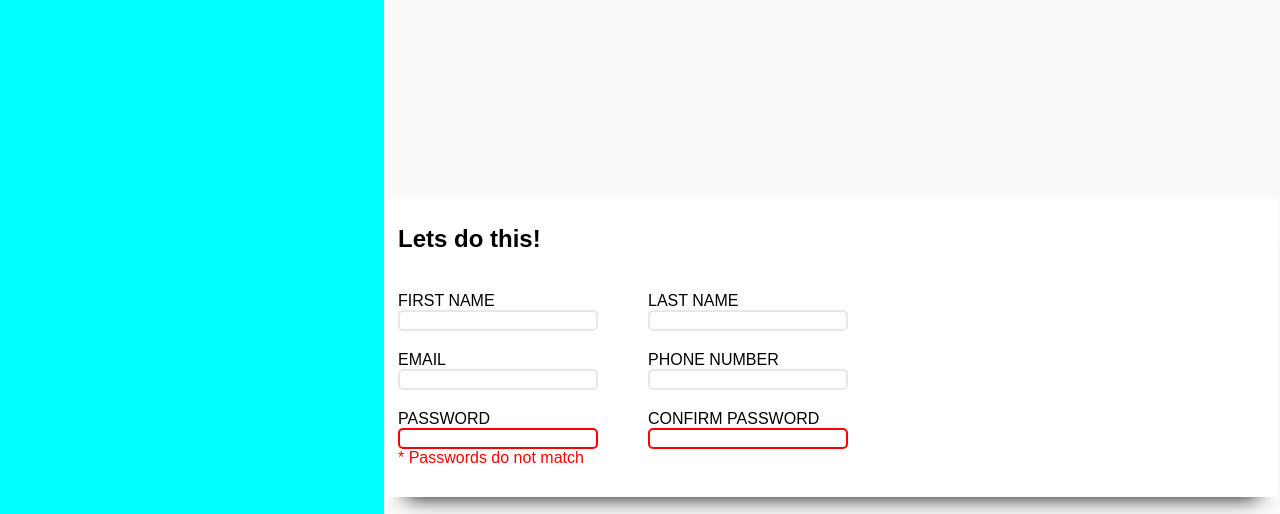
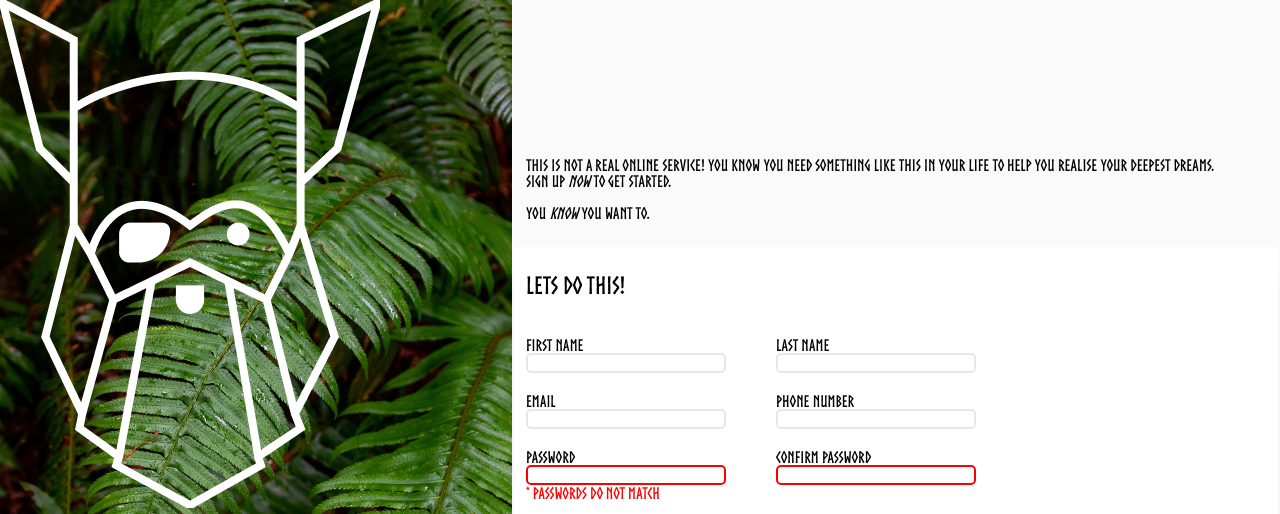
Before and after one commit to purgz/odin-sign-up-form, a plain HTML site: page index.html in a window 1280 px wide. Shown: the top 514 px of the page. Drawn offline with Linux system fonts and the light colour scheme.

Commit message:
progress on left of page

```diff
--- a/index.html
+++ b/index.html
@@ -9,11 +9,24 @@
 </head>
 <body>
     <div class="left">
+        <div class="dark-bar">
+            <img src="images/odin-lined.png" alt="">
+            <h1 id = "odin">ODIN</h1>
+        </div>
+
+    </div>
 
 
-    </div>
+
     <div class="right">
-        <p class = "text"></p>
+        <div class="form-paragraph">
+        <p class = "text">This is not a real online service! You know you need something
+            like this in your life to help you realise your deepest dreams. <br>
+            Sign up <em>now</em> to get started.
+            <br>
+            <br>
+            You <em>know</em> you want to.
+        </p>
 
         <div class="form">
             <form action="#">
@@ -67,7 +80,7 @@
 
 
         </div>
-
+        </div>
 
 
 
--- a/styles.css
+++ b/styles.css
@@ -10,7 +10,7 @@
 
 *{
     box-sizing: border-box;
-    font-family: Arial, Helvetica, sans-serif;
+    font-family: Norse;
     text-decoration: none;
     color: black;
 }
@@ -19,18 +19,30 @@ body{
     margin: 0;
     display: flex;
     height: 100vh;
+    flex-wrap: wrap;
+}
+
+.form-paragraph{
+    display: flex;
+    flex: 1;
+    flex-direction: column;
+    justify-content: center;
 }
 
 .left{
-    background-color: aqua;
-    width: 30%
+    flex: 1;
+    min-width: 250px;
+    background-image: url("images/background.jpg");
+    background-size:cover;
+    background-repeat: no-repeat;
 }
 
 .right{
+    flex: 1;
     display: flex;
     flex-direction: column;
     justify-content: space-between;
-    width: 70%;
+    min-width: 60%;
     background-color: var(--background-color);
 }
 
@@ -124,3 +136,23 @@ input[type = "submit"]:hover{
     content:'* Passwords do not match';
     color: red;
 }
+
+.text{
+    margin-inline-start: 2px;
+    margin-inline-end: 2px;
+    padding-block-start: 0.35em;
+    padding-inline-start: 0.75em;
+    padding-inline-end: 0.75em;
+    padding-block-end: 0.625em;
+    min-inline-size: min-content;
+}
+
+p{
+    font-weight: 600;
+}
+
+h1{
+    font-family: Norse;
+    color: white;
+
+}
```
Also changed, not shown: images/background.jpg (added).
